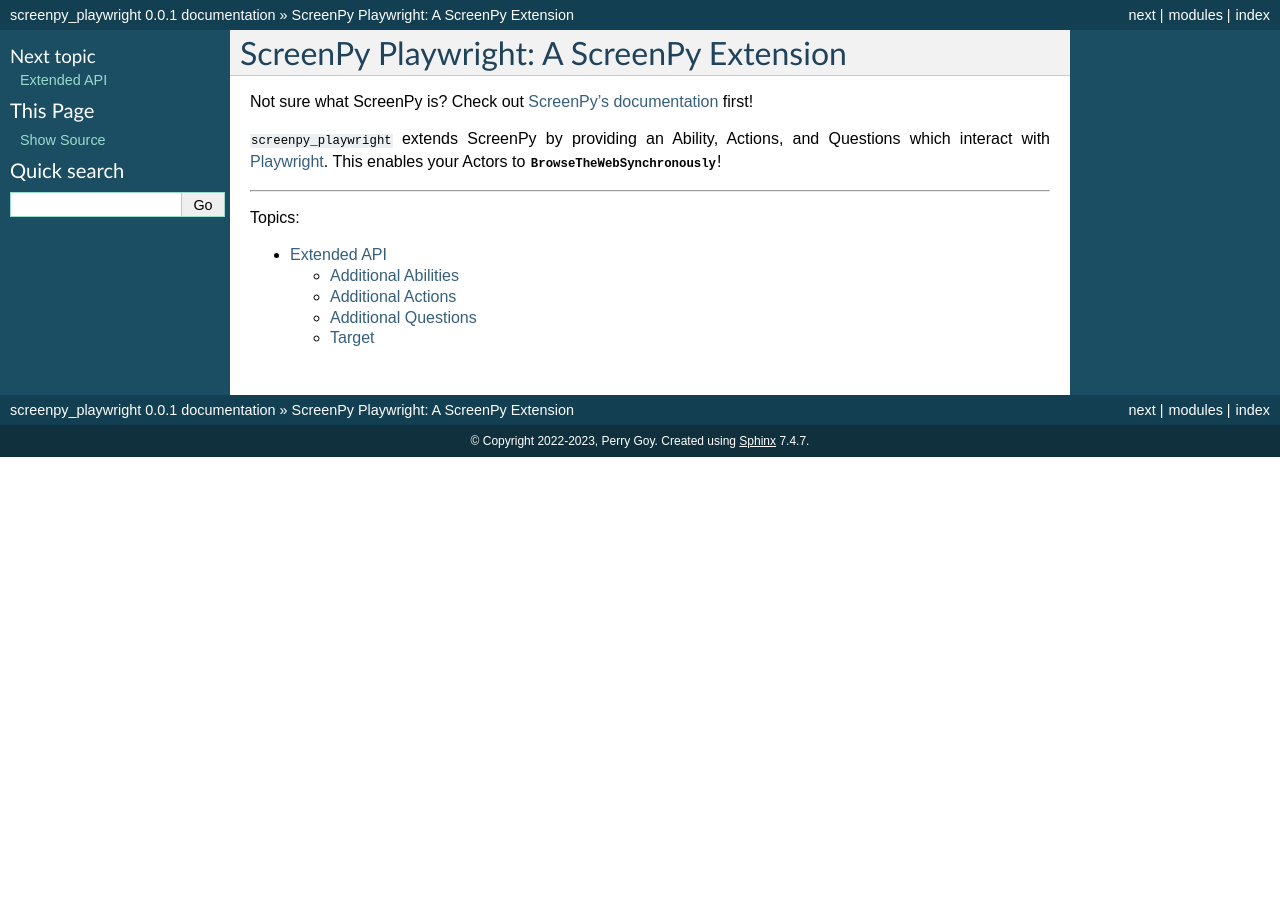
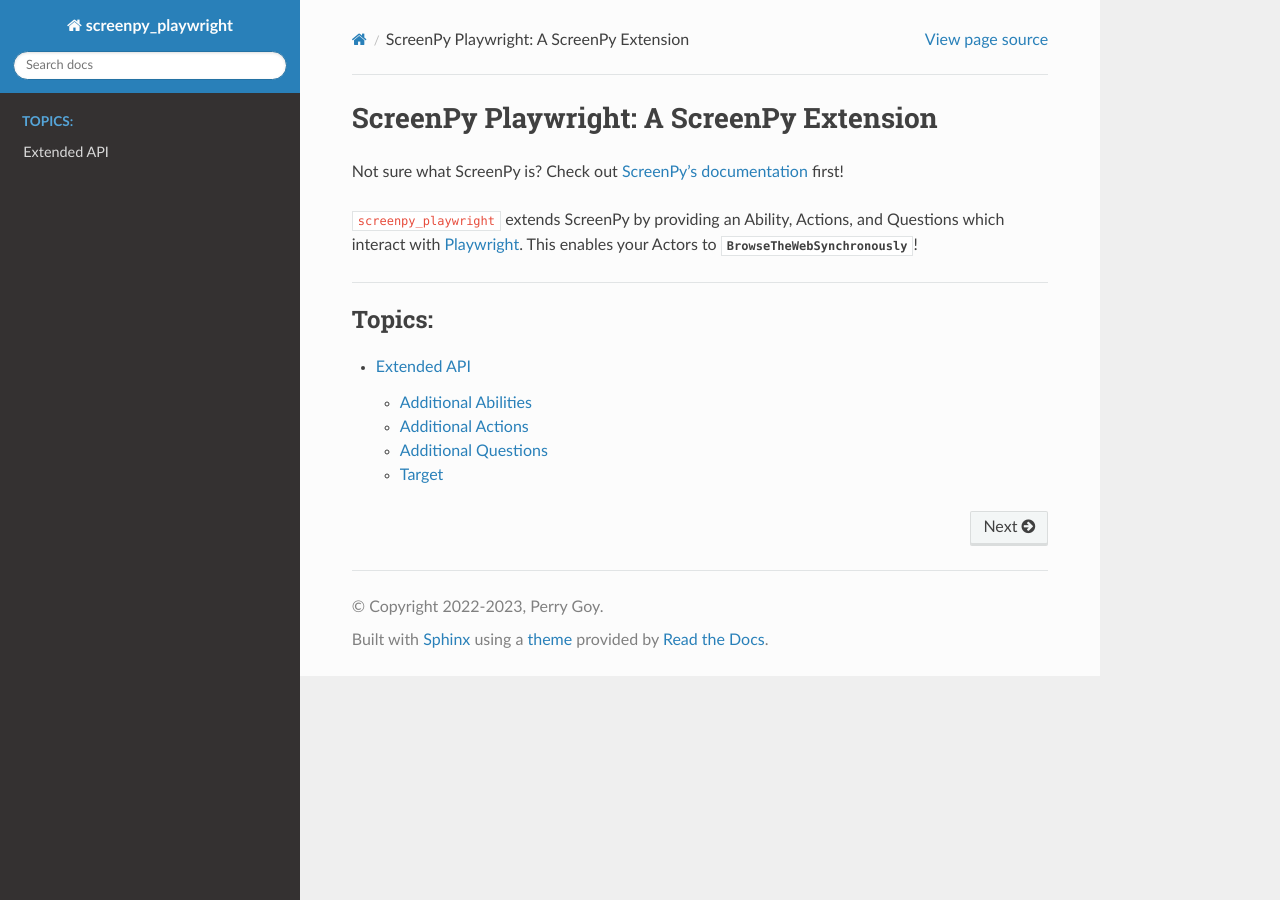
Before and after one commit to bandophahita/screenpy_playwright, a Sphinx documentation site: the page built from docs/index.rst, in a window 1280 px wide. Built offline with Sphinx 7.4.7 and the Read the Docs theme 2.0.0, drawn with Linux system fonts in a browser that asks for light colours.

Commit message:
fix docs settings.

```diff
--- a/docs/conf.py
+++ b/docs/conf.py
@@ -41,6 +41,7 @@
     "sphinx.ext.intersphinx",
     "sphinx.ext.autodoc",
     "sphinx.ext.autosectionlabel",
+    "sphinx_rtd_theme",
     "autodoc_skip_protocols",
 ]
 
@@ -65,7 +66,7 @@
 # The theme to use for HTML and HTML Help pages.  See the documentation for
 # a list of builtin themes.
 #
-html_theme = 'default'
+html_theme = "sphinx_rtd_theme"
 
 # Add any paths that contain custom static files (such as style sheets) here,
 # relative to this directory. They are copied after the builtin static files,
--- a/docs/rtd-requirements.txt
+++ b/docs/rtd-requirements.txt
@@ -1,2 +1,3 @@
 screenpy
 playwright
+sphinx_rtd_theme
```
Also changed, not shown: .readthedocs.yaml.
